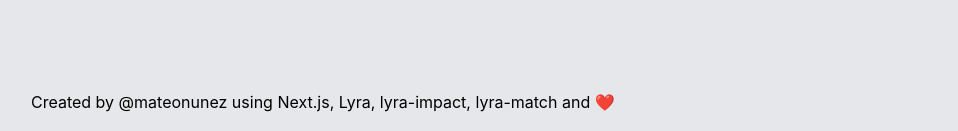
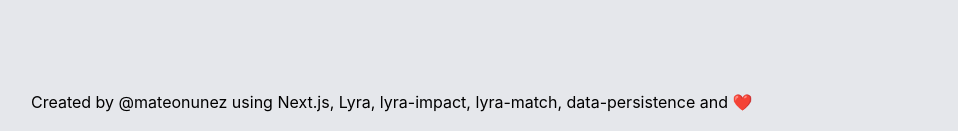
Before and after one commit to Uvacoder/lyra-supercharged, a Next.js app: page / in a window 1280 px wide. Shown: the part 770-901 px from the top of the page, without its empty margins (161-1119 px from the left). Built offline with nearby package versions, Linux system fonts and the light colour scheme.

Commit message:
chore(footer): add data-persistence

```diff
--- a/pages/index.js
+++ b/pages/index.js
@@ -549,6 +549,14 @@
           rel="oopener noreferrer"
         >
           lyra-match
+        </a>
+        ,{" "}
+        <a
+          href="https://github.com/LyraSearch/plugin-data-persistence"
+          target="_blank"
+          rel="oopener noreferrer"
+        >
+          data-persistence
         </a>{" "}
         and ❤️
       </footer>
```
